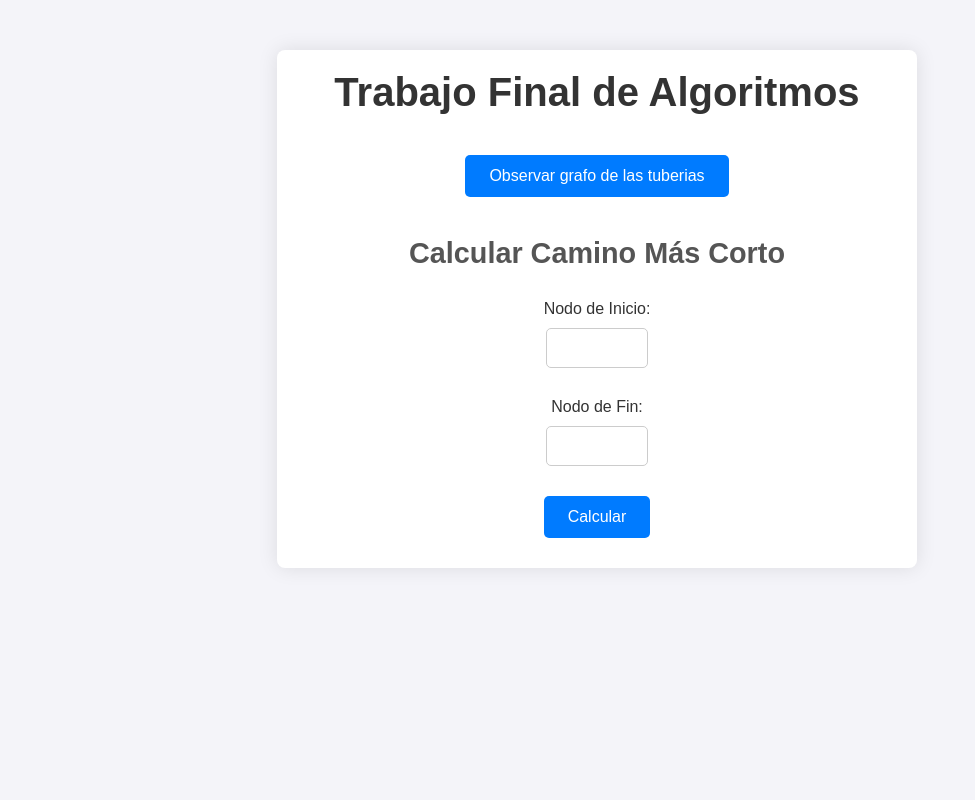
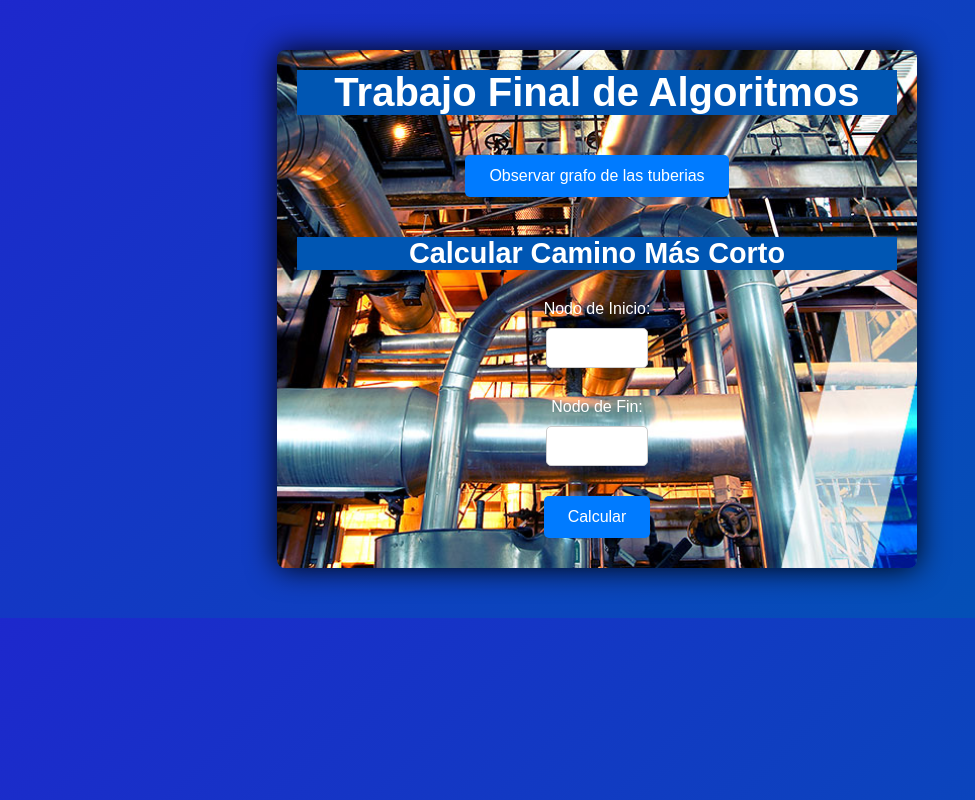
Before and after one commit to colrod1207/TF-Complejidad-Algitmica, a Flask app: page / in a window 1280 px wide. Shown: the whole page, without its empty margins (43-1018 px from the left). Run offline with Flask 3, Linux system fonts and the light colour scheme.

Commit message:
mejorar el apartado principal

```diff
--- a/static/styles.css
+++ b/static/styles.css
@@ -3,28 +3,31 @@ body {
   text-align: center;
   margin: 0;
   padding: 0;
-  background-color: #f4f4f9;
+  background: linear-gradient(135deg, rgb(30, 39, 205), #0056b3);
 }
 
 .container {
   max-width: 600px;
   margin: 50px auto;
   padding: 20px;
-  background: white;
+  background: url(../static/tubos.jpg) no-repeat center center;
+  background-size: cover;
   border-radius: 8px;
-  box-shadow: 0 0 20px rgba(0, 0, 0, 0.1);
+  box-shadow: 0 0 30px black;
 }
 
 h1 {
-  color: #333;
+  color: white;
+  background-color: #0056b3;
   margin-top: 0;
   font-size: 2.5em;
 }
 
 h2 {
-  color: #555;
+  color: white;
   margin-top: 30px;
   font-size: 1.8em;
+  background-color: #0056b3;
 }
 
 .buttons {
@@ -57,7 +60,7 @@ label {
   font-size: 16px;
   display: block;
   margin-top: 10px;
-  color: #333;
+  color: white;
 }
 
 input {
--- a/templates/graph.html
+++ b/templates/graph.html
@@ -4,7 +4,7 @@
     <meta charset="UTF-8">
     <meta name="viewport" content="width=device-width, initial-scale=1.0">
     <title>Grafo de las Tuberías</title>
-    <link rel="stylesheet" href="{{ url_for('static', filename='styles.css') }}">
+    <link rel="stylesheet" href="../static/styles.css">
 </head>
 <body>
     <h1>Grafo de las Tuberías</h1>
--- a/templates/index.html
+++ b/templates/index.html
@@ -4,7 +4,7 @@
     <meta charset="UTF-8">
     <meta name="viewport" content="width=device-width, initial-scale=1.0">
     <title>Trabajo Final de Algoritmos</title>
-    <link rel="stylesheet" href="{{ url_for('static', filename='styles.css') }}">
+    <link rel="stylesheet" href="../static/styles.css">
 </head>
 <body>
     <div class="container">
```
Also changed, not shown: static/tubos.jpg (added).
